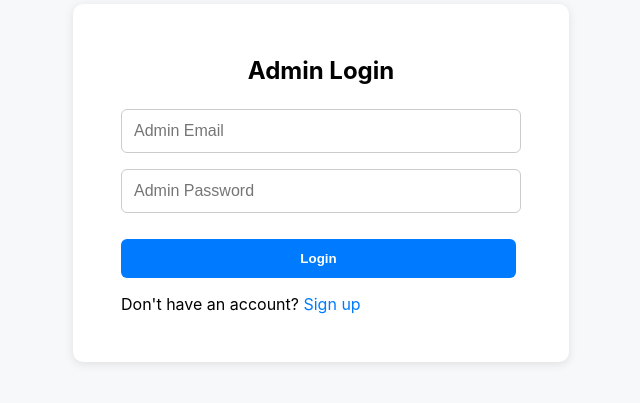
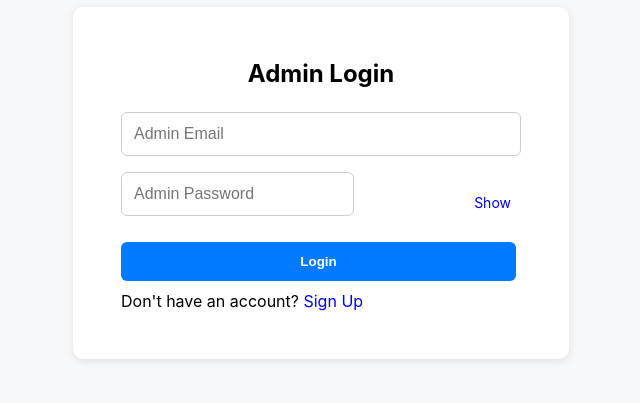
Before and after one commit to oyakojoash/dvepo-admin, a React (Create React App) app: page /admin/login in a window 1280 px wide. Shown: the part 217-620 px from the top of the page, without its empty margins (319-959 px from the left). Built offline with nearby package versions, Linux system fonts and the light colour scheme; no server answers.

Commit message:
updated files

```diff
--- /dev/null
+++ b/src/context/AdminContext.jsx
@@ -0,0 +1,29 @@
+import { createContext, useState, useEffect } from "react";
+import axios from "axios";
+
+export const AdminContext = createContext();
+
+export const AdminProvider = ({ children }) => {
+  const [admin, setAdmin] = useState(null);
+  const [loading, setLoading] = useState(true);
+
+  useEffect(() => {
+    const fetchAdmin = async () => {
+      try {
+        const res = await axios.get("http://localhost:5000/api/admin/me", { withCredentials: true });
+        setAdmin(res.data);
+      } catch {
+        setAdmin(null);
+      } finally {
+        setLoading(false);
+      }
+    };
+    fetchAdmin();
+  }, []);
+
+  return (
+    <AdminContext.Provider value={{ admin, setAdmin, loading }}>
+      {children}
+    </AdminContext.Provider>
+  );
+};
--- a/src/index.js
+++ b/src/index.js
@@ -3,11 +3,13 @@ import ReactDOM from 'react-dom/client';
 import './index.css';
 import App from './App';
 import reportWebVitals from './reportWebVitals';
+import { AdminProvider } from "./context/AdminContext";
 
 const root = ReactDOM.createRoot(document.getElementById('root'));
 root.render(
   <React.StrictMode>
-    <App />
+    <AdminProvider><App />
+    </AdminProvider>
   </React.StrictMode>
 );
 
--- a/src/pages/ManageProducts/CreateProductPage.jsx
+++ b/src/pages/ManageProducts/CreateProductPage.jsx
@@ -1,71 +1,192 @@
-import React, { useState } from 'react';
-import { useNavigate } from 'react-router-dom';
-import './CreateProductPage.css';
+import React, { useState, useContext } from "react";
+import axios from "axios";
+import { useNavigate } from "react-router-dom";
+import { AdminContext } from "../../context/AdminContext";
+import "./CreateProductPage.css";
 
 const CreateProductPage = () => {
   const navigate = useNavigate();
-  const [form, setForm] = useState({
-    name: '',
-    price: '',
-    image: '',
-    vendorId: '',
-    countInStock: 0,
-    description: '',
+  const { admin, loading: adminLoading } = useContext(AdminContext);
+
+  // Step 1: Image
+  const [imageFile, setImageFile] = useState(null);
+  const [uploadedImageName, setUploadedImageName] = useState("");
+  const [loadingImage, setLoadingImage] = useState(false);
+
+  // Step 2: Product info
+  const [details, setDetails] = useState({
+    name: "",
+    price: "",
+    vendorId: "",
+    description: "",
   });
 
-  const handleChange = (e) => {
+  // Step 3: Final
+  const [loadingSubmit, setLoadingSubmit] = useState(false);
+  const [error, setError] = useState("");
+  const [success, setSuccess] = useState("");
+
+  // -----------------------------
+  // Handle inputs
+  // -----------------------------
+  const handleFileChange = (e) => setImageFile(e.target.files[0]);
+
+  const handleDetailChange = (e) => {
     const { name, value } = e.target;
-    setForm((prev) => ({ ...prev, [name]: value }));
+    setDetails((prev) => ({ ...prev, [name]: value }));
   };
 
-  const handleSubmit = async (e) => {
+  // -----------------------------
+  // 1️⃣ Upload Image
+  // -----------------------------
+  const handleImageUpload = async (e) => {
     e.preventDefault();
+    if (!imageFile) return setError("Please select an image.");
+
+    setError("");
+    setLoadingImage(true);
 
     try {
-      const res = await fetch('/api/products', {
-        method: 'POST',
-        headers: { 'Content-Type': 'application/json' },
-        credentials: 'include', // ensures cookie-based auth works
-        body: JSON.stringify(form),
-      });
+      const formData = new FormData();
+      formData.append("image", imageFile);
 
-      const data = await res.json();
+      const res = await axios.post(
+        "http://localhost:5000/api/images/upload",
+        formData,
+        { headers: { "Content-Type": "multipart/form-data" } }
+      );
 
-      if (res.ok) {
-        alert('✅ Product created!');
-        navigate('/dashboard/products');
+      if (res.data?.filename) {
+        setUploadedImageName(res.data.filename);
+        setSuccess(`✅ Image uploaded: ${res.data.filename}`);
+        console.log("✅ Uploaded image filename:", res.data.filename);
       } else {
-        alert('❌ Error: ' + (data.message || data.errors?.[0]?.msg || 'Unknown error'));
+        throw new Error("No filename returned from server");
       }
     } catch (err) {
-      console.error('Failed to create product', err);
+      console.error("❌ Upload failed:", err);
+      setError("Image upload failed.");
+    } finally {
+      setLoadingImage(false);
     }
   };
 
+  // -----------------------------
+  // 3️⃣ Final Submit (combine both)
+  // -----------------------------
+  const handleFinalSubmit = async (e) => {
+    e.preventDefault();
+    if (!uploadedImageName) return setError("Please upload an image first.");
+
+    setLoadingSubmit(true);
+    setError("");
+    setSuccess("");
+
+    const productData = {
+      ...details,
+      image: uploadedImageName, // backend expects this as string
+    };
+
+    try {
+      const res = await axios.post(
+        "http://localhost:5000/api/products",
+        productData,
+        { withCredentials: true }
+      );
+
+      setSuccess("✅ Product created successfully!");
+      console.log("✅ Product created:", res.data);
+
+      // reset
+      setDetails({ name: "", price: "", vendorId: "", description: "" });
+      setUploadedImageName("");
+      setImageFile(null);
+    } catch (err) {
+      console.error("❌ Failed to create product:", err);
+      setError(err.response?.data?.message || "Server error");
+    } finally {
+      setLoadingSubmit(false);
+    }
+  };
+
+  // -----------------------------
+  //  Render
+  // -----------------------------
+  if (adminLoading) return <p>Loading admin info...</p>;
+  if (!admin) return <p>Access denied. Only admins can create products.</p>;
+
   return (
     <div className="create-product-page">
-      <h1>Create Product</h1>
-      <form onSubmit={handleSubmit} className="create-product-form">
-        <label>Name</label>
-        <input name="name" value={form.name} onChange={handleChange} required />
+      <div className="create-product-box">
+        <h2>🛒 Create New Product</h2>
+        {error && <p className="error-text">{error}</p>}
+        {success && <p className="success-text">{success}</p>}
 
-        <label>Price</label>
-        <input name="price" type="number" value={form.price} onChange={handleChange} required />
+        {/* ---------------- STEP 1 ---------------- */}
+        <form onSubmit={handleImageUpload} className="image-upload-form">
+          <h3>1️⃣ Upload Image</h3>
+          <input type="file" accept="image/*" onChange={handleFileChange} required />
+          {imageFile && (
+            <img
+              src={URL.createObjectURL(imageFile)}
+              alt="preview"
+              width="120"
+              style={{ marginTop: "10px", borderRadius: "4px" }}
+            />
+          )}
+          <button type="submit" disabled={loadingImage}>
+            {loadingImage ? "Uploading..." : "Upload Image"}
+          </button>
+          {uploadedImageName && <p>✅ Image saved as: {uploadedImageName}</p>}
+        </form>
 
-        <label>Image URL</label>
-        <input name="image" value={form.image} onChange={handleChange} required />
+        <hr style={{ margin: "25px 0" }} />
 
-        <label>Stock</label>
-        <input name="countInStock" type="number" value={form.countInStock} onChange={handleChange} required />
+        {/* ---------------- STEP 2 ---------------- */}
+        <form className="product-details-form">
+          <h3>2️⃣ Enter Product Details</h3>
+          <label>Name</label>
+          <input name="name" value={details.name} onChange={handleDetailChange} required />
 
-        <label>Vendor ID</label>
-        <input name="vendorId" value={form.vendorId} onChange={handleChange} required />
+          <label>Price</label>
+          <input
+            name="price"
+            type="number"
+            value={details.price}
+            onChange={handleDetailChange}
+            required
+          />
 
-        <label>Description</label>
-        <textarea name="description" value={form.description} onChange={handleChange} />
+          <label>Vendor ID</label>
+          <input name="vendorId" value={details.vendorId} onChange={handleDetailChange} required />
 
-        <button type="submit">Create Product</button>
-      </form>
+          <label>Description</label>
+          <textarea
+            name="description"
+            value={details.description}
+            onChange={handleDetailChange}
+            placeholder="Enter a short description..."
+          ></textarea>
+        </form>
+
+        <hr style={{ margin: "25px 0" }} />
+
+        {/* ---------------- STEP 3 ---------------- */}
+        <form onSubmit={handleFinalSubmit} className="final-submit-form">
+          <h3>3️⃣ Submit Product</h3>
+          <p><strong>Image:</strong> {uploadedImageName || "No image uploaded"}</p>
+          <p><strong>Name:</strong> {details.name || "Not set"}</p>
+          <p><strong>Price:</strong> {details.price || "Not set"}</p>
+          <p><strong>Vendor:</strong> {details.vendorId || "Not set"}</p>
+
+          <button
+            type="submit"
+            disabled={loadingSubmit || !uploadedImageName || !details.name}
+          >
+            {loadingSubmit ? "Submitting..." : "Create Product"}
+          </button>
+        </form>
+      </div>
     </div>
   );
 };
--- a/src/pages/ManageProducts/ProductsPage.jsx
+++ b/src/pages/ManageProducts/ProductsPage.jsx
@@ -1,6 +1,8 @@
 import React, { useEffect, useState } from 'react';
 import { useParams, useNavigate } from 'react-router-dom';
-import './ProductsPage.css'; // with an 's'
+import './ProductsPage.css';
+import { AdminContext } from "../../context/AdminContext";
+
 
 const EditProductPage = () => {
   const { id } = useParams();
@@ -9,49 +11,75 @@ const EditProductPage = () => {
     name: '',
     price: '',
     image: '',
+    countInStock: 1,
     vendorId: '',
-    countInStock: 0,
     description: ''
   });
+  const [loading, setLoading] = useState(false);
+  const [error, setError] = useState('');
 
+  // Fetch product details on mount
   useEffect(() => {
     const fetchProduct = async () => {
-      const res = await fetch(`/api/products/${id}`);
-      const data = await res.json();
-      setProduct(data);
+      try {
+        const res = await fetch(`/api/products/${id}`, { credentials: 'include' });
+        const data = await res.json();
+        if (res.ok) {
+          setProduct({
+            ...data,
+            countInStock: data.countInStock || 1
+          });
+        } else {
+          setError(data.message || 'Failed to load product.');
+        }
+      } catch (err) {
+        console.error('Fetch error:', err);
+        setError('Server error. Please try again.');
+      }
     };
     fetchProduct();
   }, [id]);
 
   const handleChange = (e) => {
     const { name, value } = e.target;
-    setProduct((prev) => ({ ...prev, [name]: value }));
+    setProduct((prev) => ({
+      ...prev,
+      [name]: name === 'price' || name === 'countInStock' ? Number(value) : value
+    }));
   };
 
   const handleSubmit = async (e) => {
     e.preventDefault();
+    setLoading(true);
+    setError('');
+
     try {
       const res = await fetch(`/api/products/${id}`, {
         method: 'PUT',
         headers: { 'Content-Type': 'application/json' },
         credentials: 'include',
-        body: JSON.stringify(product),
+        body: JSON.stringify(product)
       });
+
       const data = await res.json();
       if (res.ok) {
         alert('✅ Product updated!');
         navigate('/dashboard/products');
       } else {
-        alert('❌ Error: ' + data.message || 'Failed to update.');
+        setError(data.message || 'Failed to update product.');
       }
     } catch (err) {
-      console.error('Update error', err);
+      console.error('Update error:', err);
+      setError('Server error. Please try again.');
+    } finally {
+      setLoading(false);
     }
   };
 
   return (
     <div className="edit-product-page">
       <h1>Edit Product</h1>
+      {error && <p className="error-text">{error}</p>}
       <form onSubmit={handleSubmit} className="edit-product-form">
         <label>Name</label>
         <input name="name" value={product.name} onChange={handleChange} required />
@@ -71,7 +99,9 @@ const EditProductPage = () => {
         <label>Description</label>
         <textarea name="description" value={product.description} onChange={handleChange}></textarea>
 
-        <button type="submit">Update Product</button>
+        <button type="submit" disabled={loading}>
+          {loading ? 'Updating...' : 'Update Product'}
+        </button>
       </form>
     </div>
   );
--- a/src/pages/adminlogin/AdminLogin.jsx
+++ b/src/pages/adminlogin/AdminLogin.jsx
@@ -1,88 +1,161 @@
-import React, { useState } from "react";
+// src/pages/admin/AdminLogin.jsx
+import React, { useState, useContext } from "react";
+import { useNavigate } from "react-router-dom";
 import axios from "axios";
-import { useNavigate } from "react-router-dom";
+import { AdminContext } from "../../context/AdminContext";
 import "./AdminLogin.css";
 
-const AdminLogin = () => {
-  const [isSignup, setIsSignup] = useState(false);
-  const [fullName, setFullName] = useState("");
-  const [email, setEmail] = useState("");
-  const [password, setPassword] = useState("");
+export default function AdminLogin() {
+  const { setAdmin } = useContext(AdminContext); // ✅ Access global admin state
+  const [isLogin, setIsLogin] = useState(true);
+  const [form, setForm] = useState({
+    fullName: "",
+    email: "",
+    password: "",
+  });
+
   const [error, setError] = useState("");
+  const [success, setSuccess] = useState("");
+  const [loading, setLoading] = useState(false);
+  const [showPassword, setShowPassword] = useState(false);
   const navigate = useNavigate();
+
+  const validateEmail = (email) => /\S+@\S+\.\S+/.test(email);
+  const validatePassword = (pwd) =>
+    pwd.length >= 6; // optional: simple length check, can be expanded
+
+  const handleChange = (e) => {
+    setForm({ ...form, [e.target.name]: e.target.value });
+  };
 
   const handleSubmit = async (e) => {
     e.preventDefault();
     setError("");
+    setSuccess("");
+
+    const { fullName, email, password } = form;
+
+    if (!validateEmail(email)) return setError("❌ Enter a valid email");
+    if (!isLogin && !validatePassword(password))
+      return setError("❌ Password must be at least 6 characters");
+
+    setLoading(true);
+
+    const url = isLogin
+      ? "http://localhost:5000/api/admin/login"
+      : "http://localhost:5000/api/admin/register";
+
+    const payload = isLogin ? { email, password } : { fullName, email, password };
+
+    console.log("🔍 isLogin:", isLogin);
+    console.log("📤 URL to send:", url);
+    console.log("📦 Payload:", payload);
 
     try {
-      if (isSignup) {
-        // ✅ Corrected: Admin Register
-        await axios.post(
-          "http://localhost:5000/api/admin/register",
-          { fullName, email, password },
-          { withCredentials: true }
-        );
+      const { data } = await axios.post(url, payload, { withCredentials: true });
+
+      if (isLogin) {
+        // ✅ After login, fetch admin info
+        try {
+          const adminRes = await axios.get("http://localhost:5000/api/admin/me", {
+            withCredentials: true,
+          });
+          setAdmin(adminRes.data);
+          setSuccess("✅ Login successful!");
+          navigate("/admin");
+        } catch (adminErr) {
+          console.warn("Failed to fetch admin after login:", adminErr);
+          setSuccess("✅ Login successful!");
+          navigate("/admin");
+        }
       } else {
-        // ✅ Corrected: Admin Login
-        await axios.post(
-          "http://localhost:5000/api/admin/login",
-          { email, password },
-          { withCredentials: true }
-        );
+        setSuccess("✅ Admin registered successfully. Please login.");
+        setIsLogin(true);
       }
 
-      navigate("/admin"); // ✅ Redirect after login/register
+      setForm({ fullName: "", email: "", password: "" });
     } catch (err) {
       setError(err.response?.data?.message || "Something went wrong");
+      console.error("🧵 Full error object:", err);
+    } finally {
+      setLoading(false);
+      console.log("🛑 Loading finished");
     }
   };
 
   return (
     <div className="admin-login-container">
       <div className="admin-login-box">
-        <h2>{isSignup ? "Create Admin Account" : "Admin Login"}</h2>
-        {error && <p className="error-text">{error}</p>}
+        <h2>{isLogin ? "Admin Login" : "Create Admin Account"}</h2>
 
-        <form onSubmit={handleSubmit}>
-          {isSignup && (
+        {error && <p className="error-msg">{error}</p>}
+        {success && <p className="success-msg">{success}</p>}
+
+        <form onSubmit={handleSubmit} className="form">
+          {!isLogin && (
             <input
               type="text"
+              name="fullName"
               placeholder="Full Name"
-              value={fullName}
-              onChange={(e) => setFullName(e.target.value)}
+              value={form.fullName}
+              onChange={handleChange}
               required
             />
           )}
+
           <input
             type="email"
+            name="email"
             placeholder="Admin Email"
-            value={email}
-            onChange={(e) => setEmail(e.target.value)}
+            value={form.email}
+            onChange={handleChange}
             required
           />
-          <input
-            type="password"
-            placeholder="Admin Password"
-            value={password}
-            onChange={(e) => setPassword(e.target.value)}
-            required
-          />
-          <button type="submit">{isSignup ? "Sign Up" : "Login"}</button>
+
+          <div style={{ position: "relative" }}>
+            <input
+              type={showPassword ? "text" : "password"}
+              name="password"
+              placeholder="Admin Password"
+              value={form.password}
+              onChange={handleChange}
+              required
+            />
+            <span
+              onClick={() => setShowPassword(!showPassword)}
+              style={{
+                position: "absolute",
+                right: 10,
+                top: "50%",
+                transform: "translateY(-50%)",
+                cursor: "pointer",
+                color: "blue",
+                fontSize: "14px",
+              }}
+            >
+              {showPassword ? "Hide" : "Show"}
+            </span>
+          </div>
+
+          <button type="submit" disabled={loading}>
+            {loading ? "Please wait..." : isLogin ? "Login" : "Create Account"}
+          </button>
         </form>
 
-        <p className="toggle-text">
-          {isSignup ? "Already have an account?" : "Don't have an account?"}{" "}
+        <p style={{ marginTop: "10px" }}>
+          {isLogin ? "Don't have an account?" : "Already have an account?"}{" "}
           <span
-            onClick={() => setIsSignup(!isSignup)}
-            style={{ color: "#007bff", cursor: "pointer" }}
+            onClick={() => {
+              setIsLogin(!isLogin);
+              setError("");
+              setSuccess("");
+            }}
+            style={{ cursor: "pointer", color: "blue" }}
           >
-            {isSignup ? "Login" : "Sign up"}
+            {isLogin ? "Sign Up" : "Login"}
           </span>
         </p>
       </div>
     </div>
   );
-};
-
-export default AdminLogin;
+}
```
Also changed, not shown: src/pages/ManageProducts/adminapi.js (added, +17 -0 lines).
